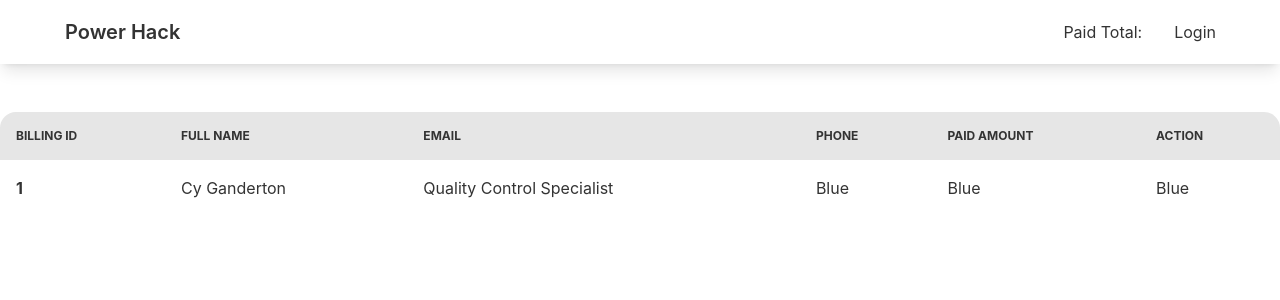
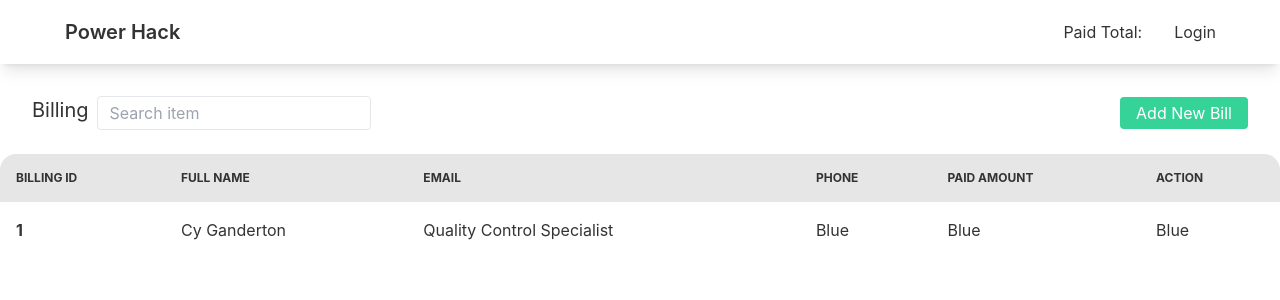
Before and after one commit to rokib97/power-hack, a React (Create React App) app: page / in a window 1280 px wide. Shown: the top 300 px of the page. Built offline with nearby package versions, Linux system fonts and the light colour scheme.

Commit message:
added search box and add bill button

```diff
--- a/src/Pages/Dashboard/Dashboard.js
+++ b/src/Pages/Dashboard/Dashboard.js
@@ -1,7 +1,25 @@
 const Dashboard = () => {
   return (
     <>
-      <div className="mt-12">
+      <div className="mb-4 py-2 px-8 overflow-x-auto bg-base-100 mt-6">
+        <div className=" flex gap-x-3 min-w-max  justify-between items-center">
+          <form className="flex gap-2">
+            <label className="text-xl">Billing</label>
+            <input
+              type="text"
+              id="billing"
+              placeholder="Search item"
+              className="w-full rounded border  focus:bg-transparent text-base outline-none py-1 px-3"
+            />
+          </form>
+          <div>
+            <button className="flex text-white bg-success border-0 py-1 px-4 focus:outline-none hover:bg-info rounded">
+              Add New Bill
+            </button>
+          </div>
+        </div>
+      </div>
+      <div className="">
         <div class="overflow-x-auto">
           <table class="table w-full">
             <thead>
```
